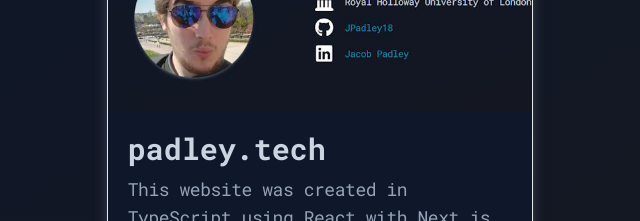
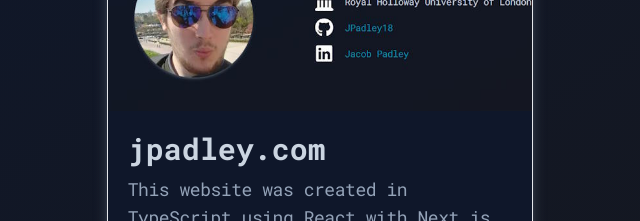
Before and after one commit to JPadley18/jpadley.com, a Next.js app: page / in a window 1280 px wide. Shown: the part 1620-1841 px from the top of the page, without its empty margins (320-960 px from the left). Built offline with nearby package versions, Linux system fonts and the light colour scheme.

Commit message:
Rename site

```diff
--- a/pages/index.tsx
+++ b/pages/index.tsx
@@ -61,13 +61,13 @@ export default function Home() {
             modalProps={modalProps} />
 
             <Project id="padley-tech" thumbnail={padleyThumbnail}
-            title="padley.tech"
+            title="jpadley.com"
             description="This website was created in TypeScript using React with Next.js and Tailwind CSS."
             longDescription="This is the very website you are currently viewing! I began work on this website both as a way to document my programming projects and
             to learn how to use React. This website uses React with Next.JS, as well as Tailwind CSS and Flowbite JS for styling."
             gallery={[padleyThumbnail]}
             links={[
-                <StatEntry key="github" icon={faGithub} text="padley.tech GitHub" href="https://github.com/JPadley18/padley.tech" />
+                <StatEntry key="github" icon={faGithub} text="jpadley.com GitHub" href="https://github.com/JPadley18/jpadley.com" />
             ]}
             icons={[faJs, faReact]}
             modalProps={modalProps} />
```
Also changed, not shown: 1 other file (tests, documents, lock files or other folders).
